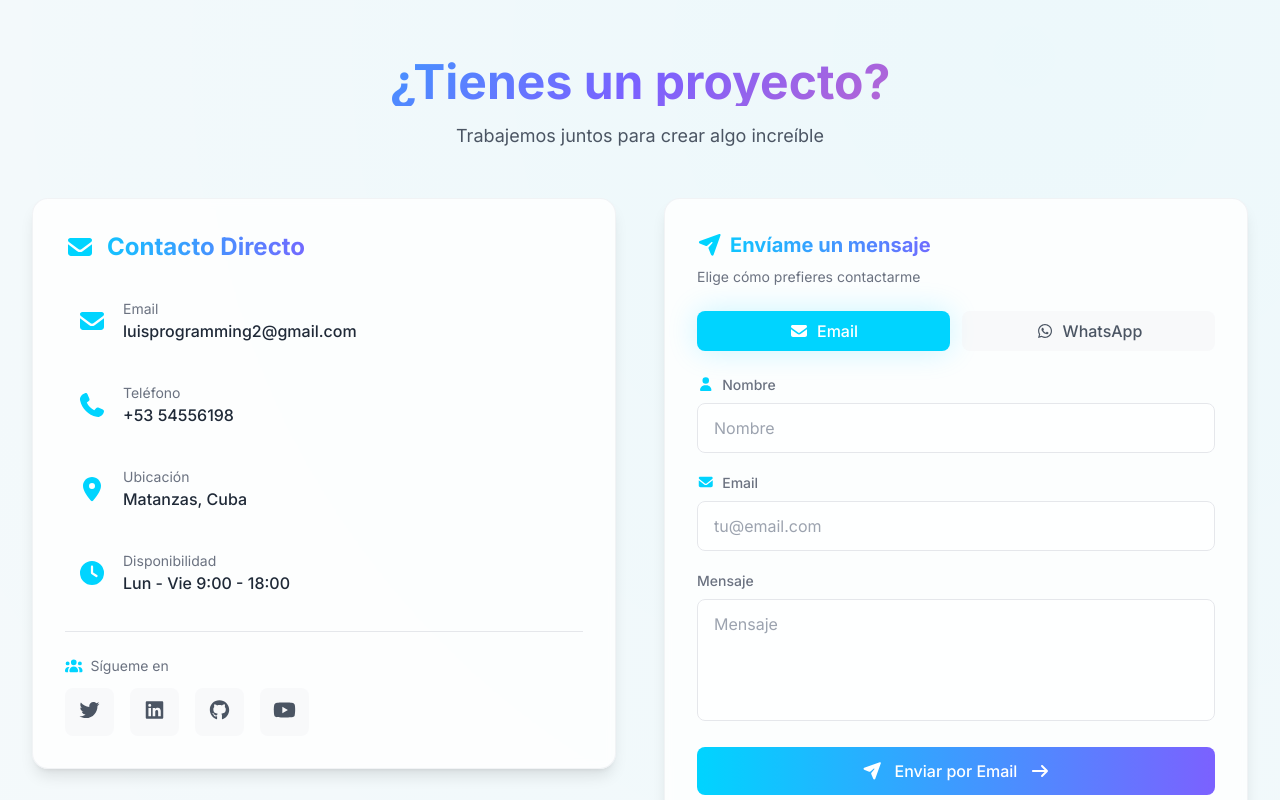
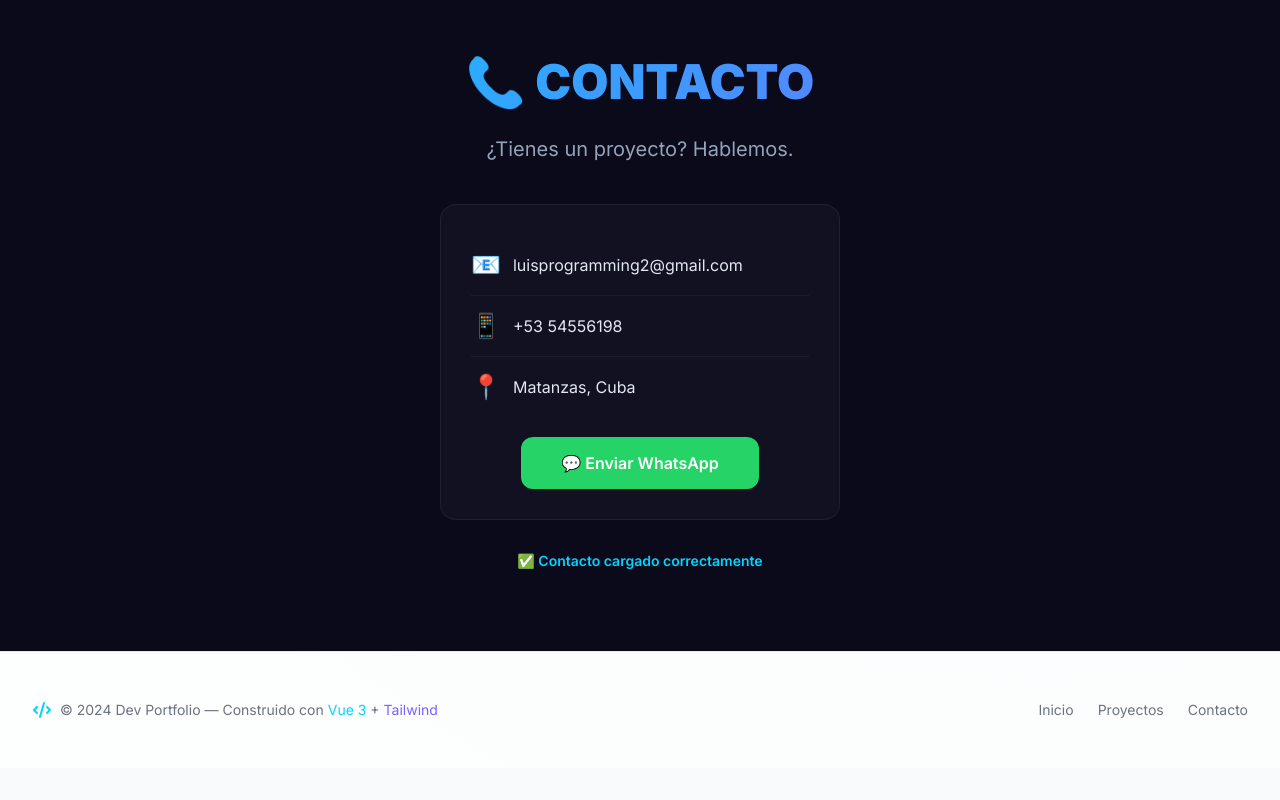
Before and after one commit to luisprogramng/mi-portfolio, a Vue app: page / in a window 1280 px wide. Shown: the part 3880-4680 px from the top of the page. After the commit the page ends 4648 px from the top, so only its background shows below. Built offline with nearby package versions, Linux system fonts and the light colour scheme.

Commit message:
Revamp contact section with new layout and styles
Updated the contact section with a minimal version layout, including contact information and a WhatsApp button. Enhanced styling and structure for better user interaction.

```diff
--- a/src/components/Contact.vue
+++ b/src/components/Contact.vue
@@ -1,224 +1,53 @@
 <template>
-  <section id="contacto" class="py-24 relative">
-    <div class="container-custom">
-      <h2 class="section-title">{{ t('contact.title') }}</h2>
-      <p class="section-subtitle">{{ t('contact.subtitle') }}</p>
+  <!-- ===== SECCIÓN DE CONTACTO - VERSIÓN MÍNIMA ===== -->
+  <section id="contacto" style="padding: 80px 20px; background: #0A0A1A; border-top: 4px solid #00D4FF;">
+    <div style="max-width: 1200px; margin: 0 auto; text-align: center;">
 
-      <div class="grid lg:grid-cols-2 gap-12">
-        <!-- ===== INFORMACIÓN DE CONTACTO ===== -->
-        <div class="space-y-6">
-          <div class="glass-card p-8 hover:shadow-card-hover transition-all duration-500">
-            <h3 class="text-2xl font-display font-bold text-gradient mb-6 flex items-center gap-3">
-              <font-awesome-icon icon="envelope" class="text-primary" />
-              {{ t('contact.direct') }}
-            </h3>
+      <!-- TÍTULO -->
+      <h1 style="font-size: 48px; font-weight: 900; background: linear-gradient(135deg, #00D4FF, #7B61FF); -webkit-background-clip: text; -webkit-text-fill-color: transparent; margin-bottom: 16px;">
+        📞 CONTACTO
+      </h1>
 
-            <div class="space-y-4">
-              <div v-for="(contact, index) in contacts" :key="index"
-                   class="flex items-center gap-4 p-3 rounded-lg hover:bg-gray-50/50 transition-all group
-                          dark:hover:bg-glass hover:scale-[1.02] duration-300">
-                <font-awesome-icon :icon="contact.icon" class="text-2xl text-primary" />
-                <div>
-                  <p class="text-sm text-gray-500 dark:text-gray-400">{{ t(`contact.labels.${contact.key}`) }}</p>
-                  <p class="text-gray-800 dark:text-gray-200 font-medium group-hover:text-primary transition-colors">
-                    {{ t(`contact.values.${contact.key}`) }}
-                  </p>
-                </div>
-              </div>
-            </div>
+      <p style="font-size: 20px; color: #94A3B8; margin-bottom: 40px; max-width: 600px; margin-left: auto; margin-right: auto;">
+        ¿Tienes un proyecto? Hablemos.
+      </p>
 
-            <div class="mt-6 pt-6 border-t border-gray-200 dark:border-glass-border">
-              <p class="text-sm text-gray-500 dark:text-gray-400 mb-3 flex items-center gap-2">
-                <font-awesome-icon icon="users" class="text-primary" />
-                {{ t('contact.follow') }}
-              </p>
-              <div class="flex gap-4">
-                <a v-for="social in socials" :key="social.name"
-                   :href="social.link" target="_blank"
-                   class="p-3 bg-gray-100/50 hover:bg-gray-200/50 rounded-lg transition-all hover:shadow-md hover:scale-110 duration-300
-                          dark:glass-card dark:hover:border-primary">
-                  <font-awesome-icon :icon="['fab', social.icon]" class="text-xl text-gray-600 dark:text-gray-400" />
-                </a>
-              </div>
-            </div>
-          </div>
+      <!-- TARJETA DE CONTACTO -->
+      <div style="max-width: 400px; margin: 0 auto; background: rgba(255,255,255,0.03); border: 1px solid rgba(255,255,255,0.06); border-radius: 16px; padding: 30px;">
+
+        <!-- Email -->
+        <div style="display: flex; align-items: center; gap: 12px; padding: 12px 0; border-bottom: 1px solid rgba(255,255,255,0.05);">
+          <span style="font-size: 24px;">📧</span>
+          <span style="color: #E2E8F0; font-size: 16px;">luisprogramming2@gmail.com</span>
         </div>
 
-        <!-- ===== FORMULARIO ===== -->
-        <div class="glass-card p-8 hover:shadow-card-hover transition-all duration-500">
-          <div class="mb-6">
-            <h3 class="text-xl font-display font-bold text-gradient mb-2 flex items-center gap-2">
-              <font-awesome-icon icon="paper-plane" class="text-primary" />
-              {{ t('contact.send') }}
-            </h3>
-            <p class="text-sm text-gray-500 dark:text-gray-400">{{ t('contact.choose') }}</p>
-          </div>
+        <!-- Teléfono -->
+        <div style="display: flex; align-items: center; gap: 12px; padding: 12px 0; border-bottom: 1px solid rgba(255,255,255,0.05);">
+          <span style="font-size: 24px;">📱</span>
+          <span style="color: #E2E8F0; font-size: 16px;">+53 54556198</span>
+        </div>
 
-          <!-- Selector de método -->
-          <div class="flex gap-3 mb-6">
-            <button @click="contactMethod = 'email'"
-                    :class="[
-                      'flex-1 px-4 py-2 rounded-lg font-medium transition-all duration-300 flex items-center justify-center gap-2',
-                      contactMethod === 'email'
-                        ? 'bg-primary text-white shadow-neon'
-                        : 'bg-gray-100/50 text-gray-600 hover:bg-gray-200/50 dark:glass-card dark:text-gray-400 dark:hover:border-primary'
-                    ]">
-              <font-awesome-icon icon="envelope" />
-              {{ t('contact.email') }}
-            </button>
-            <button @click="contactMethod = 'whatsapp'"
-                    :class="[
-                      'flex-1 px-4 py-2 rounded-lg font-medium transition-all duration-300 flex items-center justify-center gap-2',
-                      contactMethod === 'whatsapp'
-                        ? 'bg-[#25D366] text-white shadow-lg'
-                        : 'bg-gray-100/50 text-gray-600 hover:bg-gray-200/50 dark:glass-card dark:text-gray-400 dark:hover:border-[#25D366]'
-                    ]">
-              <font-awesome-icon :icon="['fab', 'whatsapp']" />
-              {{ t('contact.whatsapp') }}
-            </button>
-          </div>
+        <!-- Ubicación -->
+        <div style="display: flex; align-items: center; gap: 12px; padding: 12px 0;">
+          <span style="font-size: 24px;">📍</span>
+          <span style="color: #E2E8F0; font-size: 16px;">Matanzas, Cuba</span>
+        </div>
 
-          <!-- ===== FORMULARIO EMAIL ===== -->
-          <form v-if="contactMethod === 'email'" @submit.prevent="handleEmailSubmit" class="space-y-5">
-            <div>
-              <label class="block text-sm text-gray-500 dark:text-gray-400 mb-2 font-medium">
-                <font-awesome-icon icon="user" class="mr-1 text-primary" />
-                {{ t('contact.name') }}
-              </label>
-              <input
-                type="text"
-                v-model="emailForm.name"
-                :placeholder="t('contact.name')"
-                required
-                class="w-full px-4 py-3 bg-white/50 border border-gray-200 rounded-lg text-gray-800
-                       focus:border-primary focus:outline-none focus:ring-2 focus:ring-primary/20 transition-all
-                       dark:bg-dark-400/50 dark:border-glass-border dark:text-gray-200"
-              >
-            </div>
+        <!-- Botón WhatsApp -->
+        <a href="https://wa.me/5354556198" target="_blank"
+           style="display: inline-block; margin-top: 20px; padding: 14px 40px; background: #25D366; color: white; font-weight: 600; border-radius: 12px; text-decoration: none; transition: all 0.3s;">
+          💬 Enviar WhatsApp
+        </a>
+      </div>
 
-            <div>
-              <label class="block text-sm text-gray-500 dark:text-gray-400 mb-2 font-medium">
-                <font-awesome-icon icon="envelope" class="mr-1 text-primary" />
-                {{ t('contact.email_label') }}
-              </label>
-              <input
-                type="email"
-                v-model="emailForm.email"
-                placeholder="tu@email.com"
-                required
-                class="w-full px-4 py-3 bg-white/50 border border-gray-200 rounded-lg text-gray-800
-                       focus:border-primary focus:outline-none focus:ring-2 focus:ring-primary/20 transition-all
-                       dark:bg-dark-400/50 dark:border-glass-border dark:text-gray-200"
-              >
-            </div>
-
-            <div>
-              <label class="block text-sm text-gray-500 dark:text-gray-400 mb-2 font-medium">
-                <font-awesome-icon icon="comment" class="mr-1 text-primary" />
-                {{ t('contact.message') }}
-              </label>
-              <textarea
-                v-model="emailForm.message"
-                :placeholder="t('contact.message')"
-                required
-                rows="4"
-                class="w-full px-4 py-3 bg-white/50 border border-gray-200 rounded-lg text-gray-800
-                       focus:border-primary focus:outline-none focus:ring-2 focus:ring-primary/20 transition-all resize-none
-                       dark:bg-dark-400/50 dark:border-glass-border dark:text-gray-200"
-              ></textarea>
-            </div>
-
-            <button type="submit" class="btn-primary w-full group">
-              <font-awesome-icon icon="paper-plane" class="mr-2" />
-              {{ t('contact.send_email') }}
-              <font-awesome-icon icon="arrow-right" class="ml-2 group-hover:translate-x-1 transition-transform" />
-            </button>
-          </form>
-
-          <!-- ===== WHATSAPP ===== -->
-          <div v-else class="space-y-6">
-            <div class="bg-[#25D366]/5 border border-[#25D366]/20 rounded-lg p-8 text-center
-                        dark:bg-[#25D366]/10 hover:border-[#25D366]/40 transition-all duration-300">
-              <font-awesome-icon :icon="['fab', 'whatsapp']" class="text-7xl text-[#25D366] mb-4 animate-pulse" />
-              <h4 class="text-xl font-bold text-gray-800 dark:text-white mb-2">{{ t('contact.prefer_whatsapp') }}</h4>
-              <p class="text-gray-500 dark:text-gray-400 text-sm mb-6">
-                {{ t('contact.whatsapp_description') }}
-              </p>
-              <a :href="whatsappLink" target="_blank" class="btn-whatsapp inline-block group">
-                <font-awesome-icon :icon="['fab', 'whatsapp']" class="mr-2" />
-                {{ t('contact.open_whatsapp') }}
-                <font-awesome-icon icon="arrow-right" class="ml-2 group-hover:translate-x-1 transition-transform" />
-              </a>
-              <p class="text-xs text-gray-500 dark:text-gray-500 mt-4">
-                📱 {{ t('contact.number') }}
-              </p>
-            </div>
-
-            <div class="text-center text-gray-500 dark:text-gray-400 text-sm">
-              <p>O si prefieres, también puedes enviarme un email</p>
-              <button @click="contactMethod = 'email'" class="text-primary hover:underline mt-1 font-medium flex items-center justify-center gap-1 mx-auto">
-                {{ t('contact.back_to_email') }}
-                <font-awesome-icon icon="arrow-right" class="text-xs" />
-              </button>
-            </div>
-          </div>
-        </div>
-      </div>
+      <!-- 🔥 TEXTO DE CONFIRMACIÓN -->
+      <p style="margin-top: 30px; color: #00D4FF; font-size: 14px; font-weight: 600;">
+        ✅ Contacto cargado correctamente
+      </p>
     </div>
   </section>
 </template>
 
 <script setup>
-import { ref, computed } from 'vue'
-import { useI18n } from 'vue-i18n'
-
-const { t } = useI18n()
-
-// ===== ESTADO =====
-const contactMethod = ref('email')
-
-const emailForm = ref({
-  name: '',
-  email: '',
-  message: ''
-})
-
-// ===== WHATSAPP =====
-const whatsappNumber = '+5354556198'
-const whatsappLink = computed(() => {
-  const message = 'Hola! Vi tu portfolio y me gustaría hablar contigo sobre un proyecto.'
-  return `https://wa.me/${whatsappNumber}?text=${encodeURIComponent(message)}`
-})
-
-// ===== DATOS DE CONTACTO =====
-const contacts = [
-  { icon: 'envelope', key: 'email' },
-  { icon: 'phone', key: 'phone' },
-  { icon: 'location-dot', key: 'location' },
-  { icon: 'clock', key: 'availability' },
-]
-
-// ===== REDES SOCIALES =====
-const socials = [
-  { name: 'Twitter', icon: 'twitter', link: 'https://twitter.com/tuusuario' },
-  { name: 'LinkedIn', icon: 'linkedin', link: 'https://linkedin.com/in/tuusuario' },
-  { name: 'GitHub', icon: 'github', link: 'https://github.com/tuusuario' },
-  { name: 'YouTube', icon: 'youtube', link: 'https://youtube.com/@tuusuario' },
-]
-
-// ===== ENVIAR EMAIL =====
-const handleEmailSubmit = () => {
-  alert(t('contact.success'))
-
-  // Resetear formulario
-  emailForm.value = {
-    name: '',
-    email: '',
-    message: ''
-  }
-}
+console.log('🔥 Contact component loaded successfully!')
 </script>
-
-<style scoped>
-/* Estilos adicionales si son necesarios */
-</style>
```
